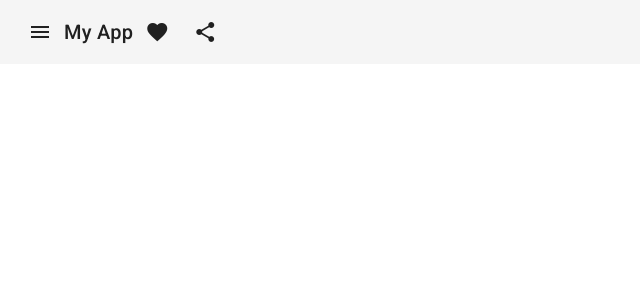
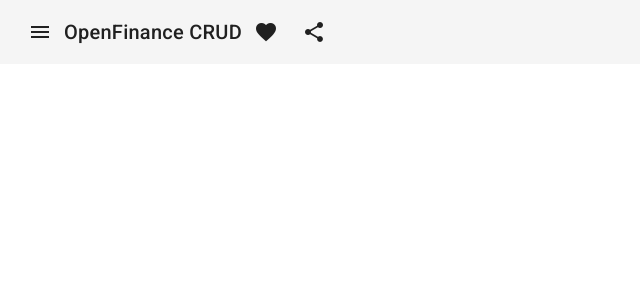
Before and after one commit to erivanstdio/OpenFinCrud, an Angular app: page / in a window 1280 px wide. Shown: the top 300 px of the page, without its empty margins (0-640 px from the left). Built offline with nearby package versions, Linux system fonts and the light colour scheme.

Commit message:
adding title

```diff
--- a/src/app/app.component.html
+++ b/src/app/app.component.html
@@ -2,7 +2,7 @@
   <button mat-icon-button class="example-icon" aria-label="Example icon-button with menu icon">
     <mat-icon>menu</mat-icon>
   </button>
-  <span>My App</span>
+  <span>OpenFinance CRUD</span>
   <span class="example-spacer"></span>
   <button mat-icon-button class="example-icon favorite-icon" aria-label="Example icon-button with heart icon">
     <mat-icon>favorite</mat-icon>
```
